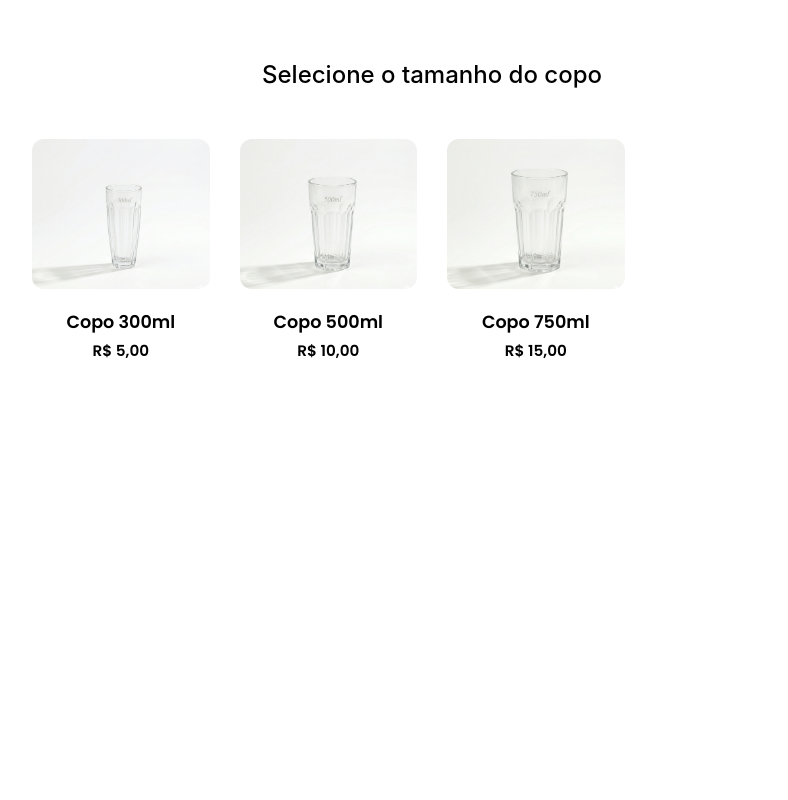
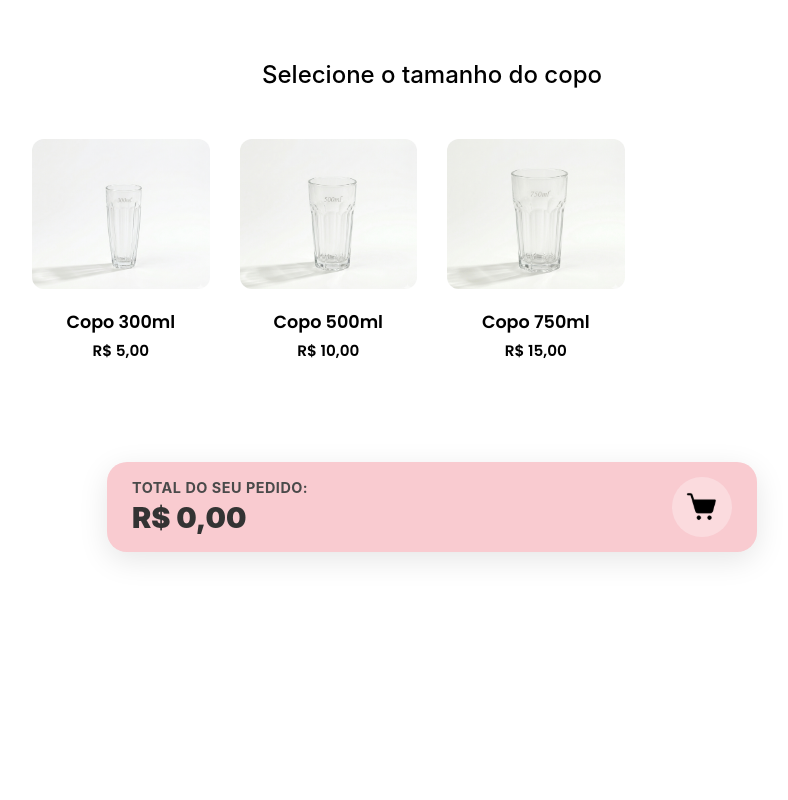
Before and after one commit to Luccasp100/site-milkshake, a React (Vite) app: page / in a window 1280 px wide. Shown: the top 800 px of the page, without its empty margins (208-996 px from the left). Built offline with nearby package versions, Linux system fonts and the light colour scheme.

Commit message:
corrigindo espaçamento da barra total e opções

```diff
--- a/src/App.jsx
+++ b/src/App.jsx
@@ -187,7 +187,7 @@ function App() {
                 aberto={carrinhoAberto}
                 aoFechar={() => setCarrinhoAberto(false)}
                 itens={escolhas}
-                total={totalPedido} // Corrigido para usar totalPedido
+                total={totalPedido}
             />
 
         </div>
--- a/src/assets/Components/BarraPrecoTotal/BarraPrecoTotal.css
+++ b/src/assets/Components/BarraPrecoTotal/BarraPrecoTotal.css
@@ -1,8 +1,5 @@
 .barra-total-fixa {
-    position: relative;
-    bottom: 20px;
-    left: 50%;
-    transform: translateX(-50%);
+    margin: 40px auto 20px;
     width: 90%;
     max-width: 600px;
     background-color: #f9cbd0; /* Rosa suave */
--- a/src/assets/Components/CssGlobal/OpcoesGlobais.css
+++ b/src/assets/Components/CssGlobal/OpcoesGlobais.css
@@ -7,7 +7,6 @@
     align-items: center;
     /* Centraliza todos os blocos no meio da tela */
     padding: 60px 0;
-    min-height: 100vh;
     font-family: 'Inter', sans-serif;
     position: relative;
 }
@@ -155,19 +154,6 @@
     font-style: normal;
 }
 
-/* BARRA DE PREÇO (Para referência de alinhamento) */
-.barra-total {
-    margin-top: 60px;
-    background-color: #FFD1D1;
-    width: 85%;
-    max-width: 500px;
-    padding: 18px 30px;
-    border-radius: 20px;
-    font-size: 1.4rem;
-    font-weight: 600;
-    text-align: left;
-}
-
 /* BOTÃO PRÓXIMO */
 .btn-proximo {
     margin-top: 50px;
```
